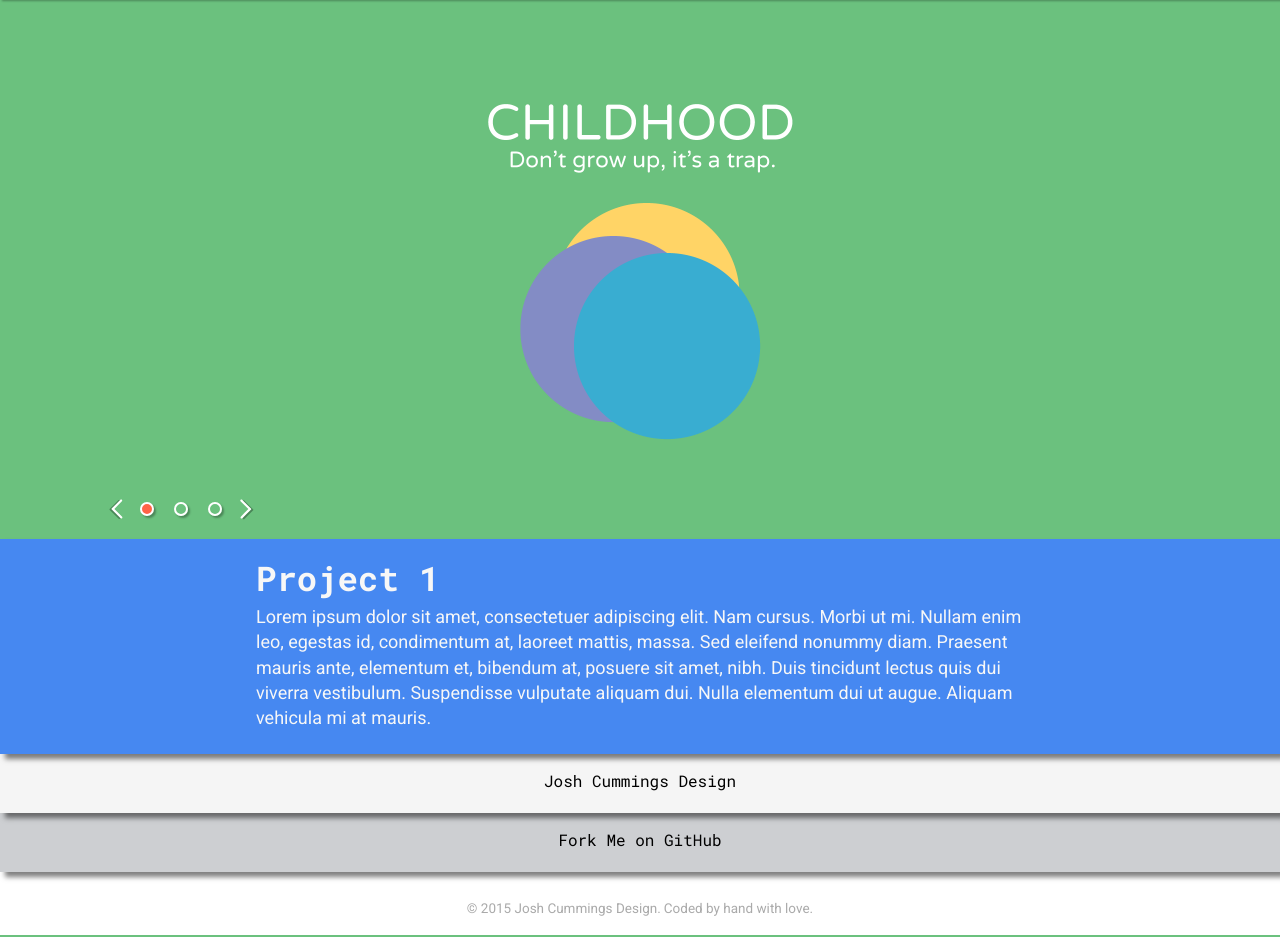
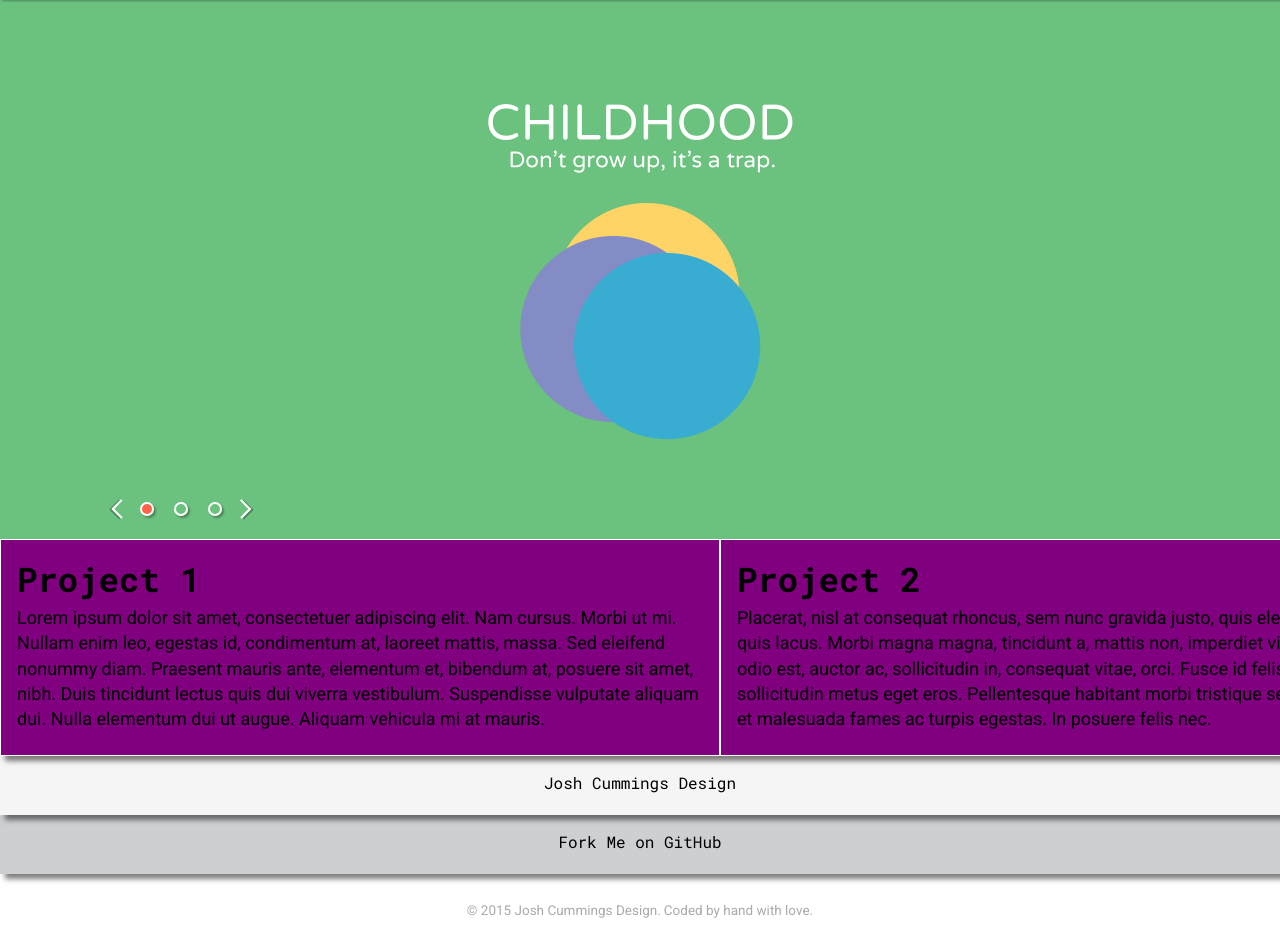
Before and after one commit to joshcummingsdesign/snazzy-slider, a PHP site: page / in a window 1280 px wide. Shown: the part 41-978 px from the top of the page. Run offline with PHP 8.4, Linux system fonts and the light colour scheme; some libraries are stand-ins or nearby versions.

Commit message:
Made projects scrollable.

```diff
--- a/css/styles.css
+++ b/css/styles.css
@@ -546,16 +546,38 @@ footer {
   box-shadow: 2px 2px 2px rgba(0, 0, 0, 0.3);
   list-style-type: none; }
 
+/* Slider Text
 .snazzy-text {
+  box-shadow: 5px 5px 5px rgba(0,0,0,0.5);
+  position: relative;
+  z-index: 3;
+  @include e(container) {
+    max-width: 768px;
+    margin: 0 auto;
+    padding: 1em 1em 1.5em;
+  }
+  @include e(project) {
+    display: none;
+  }
+}*/
+.snazzy-text {
+  background-color: blue;
   box-shadow: 5px 5px 5px rgba(0, 0, 0, 0.5);
   position: relative;
   z-index: 3; }
+  .snazzy-text__background {
+    background-color: green;
+    overflow-y: hidden; }
   .snazzy-text__container {
-    max-width: 768px;
-    margin: 0 auto;
+    background-color: orange;
+    width: 9999px; }
+  .snazzy-text__project {
+    background-color: purple;
+    float: left;
+    width: 720px; }
+  .snazzy-text__project-text {
+    border: 1px solid white;
     padding: 1em 1em 1.5em; }
-  .snazzy-text__project {
-    display: none; }
 
 .site-links__item {
   font-family: 'Roboto Mono', 'Helvetica Neue', Helvetica, Arial, 'Lucida Grande', sans-serif;
--- a/index.html
+++ b/index.html
@@ -82,20 +82,28 @@
         </svg>
       </div>
     </div>
-    <div class="snazzy-text" style="color: #f7f7f7; background-color: #4688f1;">
+    <div class="snazzy-text">
+      <div class="snazzy-text__background">
         <div class="snazzy-text__container">
           <section class="snazzy-text__project snazzy-text-shown" role="tabpanel" aria-hidden="false">
+            <div class="snazzy-text__project-text">
               <h1>Project 1</h1>
               <p>Lorem ipsum dolor sit amet, consectetuer adipiscing elit. Nam cursus. Morbi ut mi. Nullam enim leo, egestas id, condimentum at, laoreet mattis, massa. Sed eleifend nonummy diam. Praesent mauris ante, elementum et, bibendum at, posuere sit amet, nibh. Duis tincidunt lectus quis dui viverra vestibulum. Suspendisse vulputate aliquam dui. Nulla elementum dui ut augue. Aliquam vehicula mi at mauris.</p>
+            </div>
           </section>
           <section class="snazzy-text__project" role="tabpanel" aria-hidden="true">
+            <div class="snazzy-text__project-text">
               <h1>Project 2</h1>
               <p>Placerat, nisl at consequat rhoncus, sem nunc gravida justo, quis eleifend arcu velit quis lacus. Morbi magna magna, tincidunt a, mattis non, imperdiet vitae, tellus. Sed odio est, auctor ac, sollicitudin in, consequat vitae, orci. Fusce id felis. Vivamus sollicitudin metus eget eros. Pellentesque habitant morbi tristique senectus et netus et malesuada fames ac turpis egestas. In posuere felis nec.</p>
+            </div>
           </section>
           <section class="snazzy-text__project" role="tabpanel" aria-hidden="true">
+            <div class="snazzy-text__project-text">
               <h1>Project 3</h1>
               <p>Tortor. Pellentesque faucibus. Ut accumsan ultricies elit. Maecenas at justo id velit placerat molestie. Donec dictum lectus non odio. Cras a ante vitae enim iaculis aliquam. Mauris nunc quam, venenatis nec, euismod sit amet, egestas placerat, est. Pellentesque habitant morbi tristique senectus et netus et malesuada fames ac turpis egestas. Cras id elit. Integer quis urna. Ut ante enim, dapibus.</p>
+            </div>
           </section>
+        </div>
       </div>
     </div>
   </div>
--- a/src/js/script.js
+++ b/src/js/script.js
@@ -76,7 +76,6 @@ function snazzyPrevImg() {
     snazzyNth--;
     snazzyAria();
     snazzyHighlight();
-    snazzyTxtChange(snazzyNth);
   }
 }
 
@@ -87,7 +86,6 @@ function snazzyNextImg() {
     snazzyNth++;
     snazzyAria();
     snazzyHighlight();
-    snazzyTxtChange(snazzyNth);
   }
 }
 
@@ -97,7 +95,6 @@ function snazzyLastImg() {
   snazzyNth = $snazzyDots.length;
   snazzyAria();
   snazzyHighlight();
-  snazzyTxtChange($snazzyDots.length);
 }
 
 function snazzyFirstImg() {
@@ -106,16 +103,6 @@ function snazzyFirstImg() {
   snazzyNth = 1;
   snazzyAria();
   snazzyHighlight();
-  snazzyTxtChange(1);
-}
-
-function snazzyTxtChange(n, direction, effect) {
-  // Animate text
-  // Hide current project
-  $snazzyText.hide();
-  // Show next project
-  $(".snazzy-text__project:nth-child(" + n + ")").show();
-  // Animate text
 }
 
 // Initialize TouchSwipe
@@ -173,5 +160,4 @@ $snazzyDots.click(function() {
   snazzyScrollImgs(snazzyImgWidth * snazzyCurrentImg, snazzyScrollSpeed);
   snazzyNth = snazzyCurrentImg + 1;
   snazzyAria();
-  snazzyTxtChange(snazzyNth);
 });
```
Also changed, not shown: modules/_snazzy-slider.scss (+25 -1 lines), 1 other file. Lines whose indentation alone changed are shown as unchanged.
